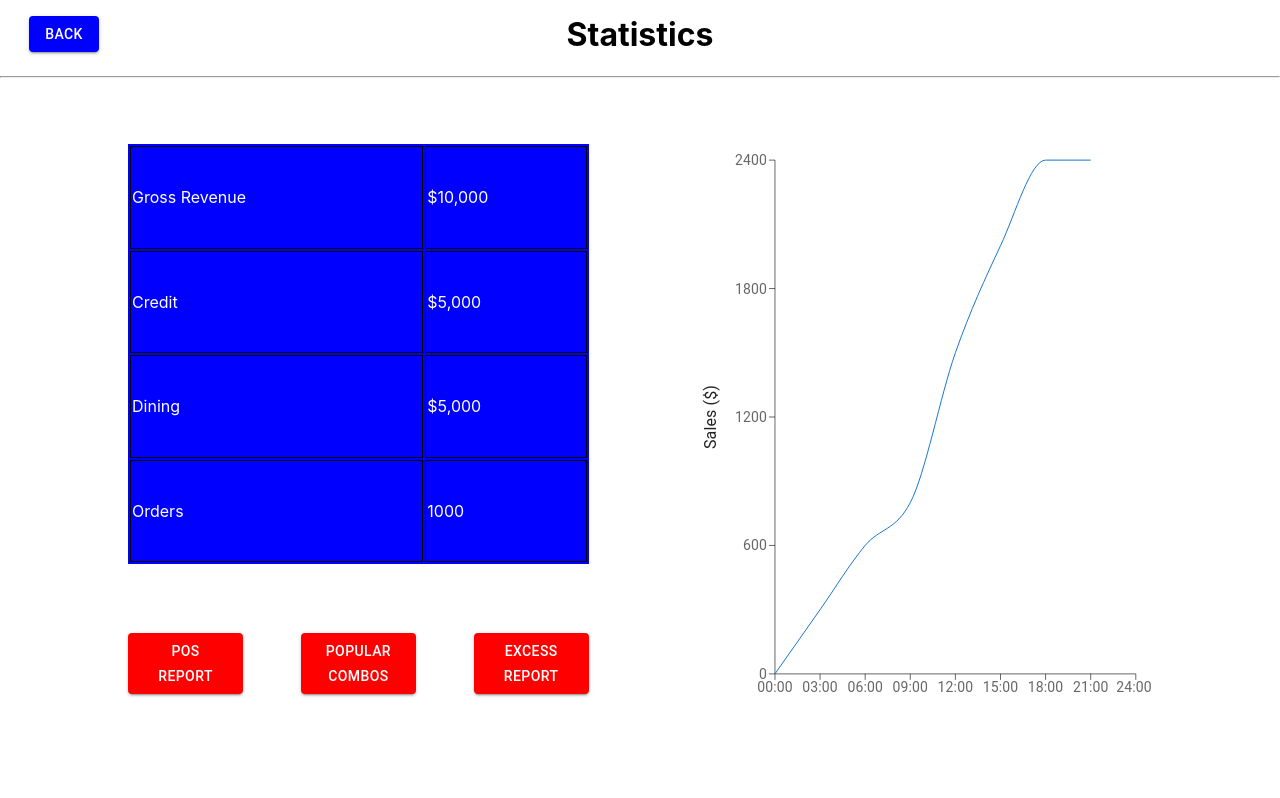
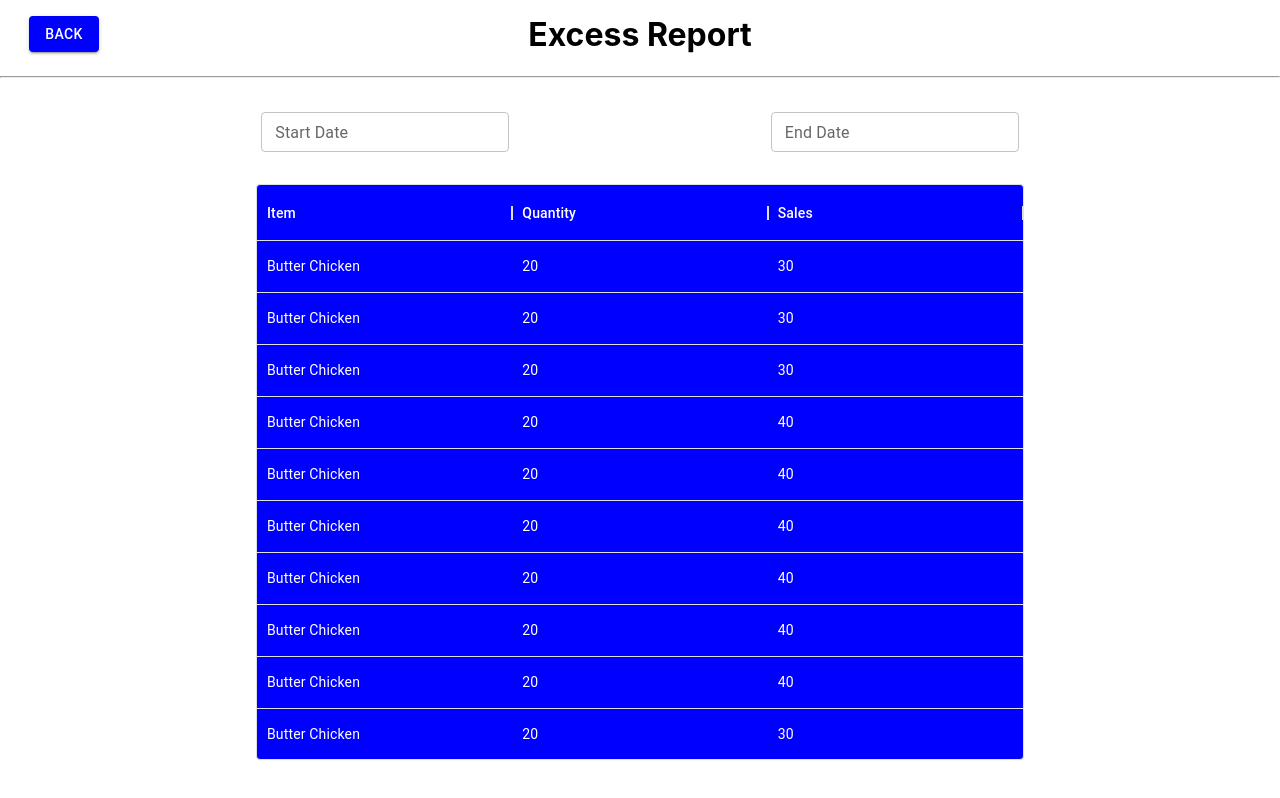
Before and after one commit to reaganreit/practice2, a React (Create React App) app in the folder frontend/: page / in a window 1280 px wide. Shown: the top 798 px of the page. Built offline with nearby package versions, Linux system fonts and the light colour scheme.

Commit message:
Finished dummy excess report

```diff
--- /dev/null
+++ b/frontend/src/Pages/ExcessReport.js
@@ -0,0 +1,53 @@
+import Header from "../Components/Header";
+import { TextField } from "@mui/material";
+import { useTheme } from '@mui/material/styles';
+import { Button } from "@mui/material"
+import { DataGrid } from '@mui/x-data-grid';
+
+const columns = [
+    {field: 'id', headerName: 'ID', flex: 1, hide:true},
+    {field: 'item', headerName: 'Item', flex: 1},
+    {field: 'quantity', headerName: 'Quantity', flex: 1},
+    {field: 'sales', headerName: 'Sales', flex: 1}
+  ]
+
+  const rows = [
+    {id:1, item: "Butter Chicken", quantity: 20, sales: 30},
+    {id:2, item: "Butter Chicken", quantity: 20, sales: 30},
+    {id:3, item: "Butter Chicken", quantity: 20, sales: 30},
+    {id:4, item: "Butter Chicken", quantity: 20, sales: 40},
+    {id:5, item: "Butter Chicken", quantity: 20, sales: 40},
+    {id:6, item: "Butter Chicken", quantity: 20, sales: 40},
+    {id:7, item: "Butter Chicken", quantity: 20, sales: 40},
+    {id:8, item: "Butter Chicken", quantity: 20, sales: 40},
+    {id:9, item: "Butter Chicken", quantity: 20, sales: 40},
+    {id:10, item: "Butter Chicken", quantity: 20, sales: 30}
+  ]
+
+const ExcessReport = () => {
+    return (
+        <div style = {{ height: "100%" }}>
+            <Header title = "Excess Report"></Header>
+            <div style = {{ height: "90%" }}>
+                <div style={{display:"flex", marginTop: "2.5%", justifyContent:"space-evenly"}}>
+                    <TextField size="small" label="Start Date" variant="outlined"/>
+                    <TextField size="small" label="End Date" variant="outlined"/>
+                </div>
+
+                <DataGrid
+                style={{ height: "80%", width: "60%", marginTop: "2.5%", marginLeft: "20%", backgroundColor:"blue", color:"white"}}
+
+                hideFooter
+                disableColumnMenu
+
+                rows={rows}
+                columns={columns}
+                />
+
+            </div>
+
+        </div>
+    )
+}
+
+export default ExcessReport;
--- a/frontend/src/index.js
+++ b/frontend/src/index.js
@@ -8,13 +8,14 @@ import Inventory from './Pages/Inventory';
 import Statistics from './Pages/Statistics';
 import CashierGUI from './Pages/CashierGUI';
 import CustomerGUI from './Pages/CustomerGUI'
+import ExcessReport from './Pages/ExcessReport';
 
 const root = ReactDOM.createRoot(document.getElementById('root'));
 root.render(
   <>
   <div style={{height:"100vh", margin: 0}}>
     {/* <App /> */}
-    <Statistics />
+    <ExcessReport />
   </div>
 
   </>
```
